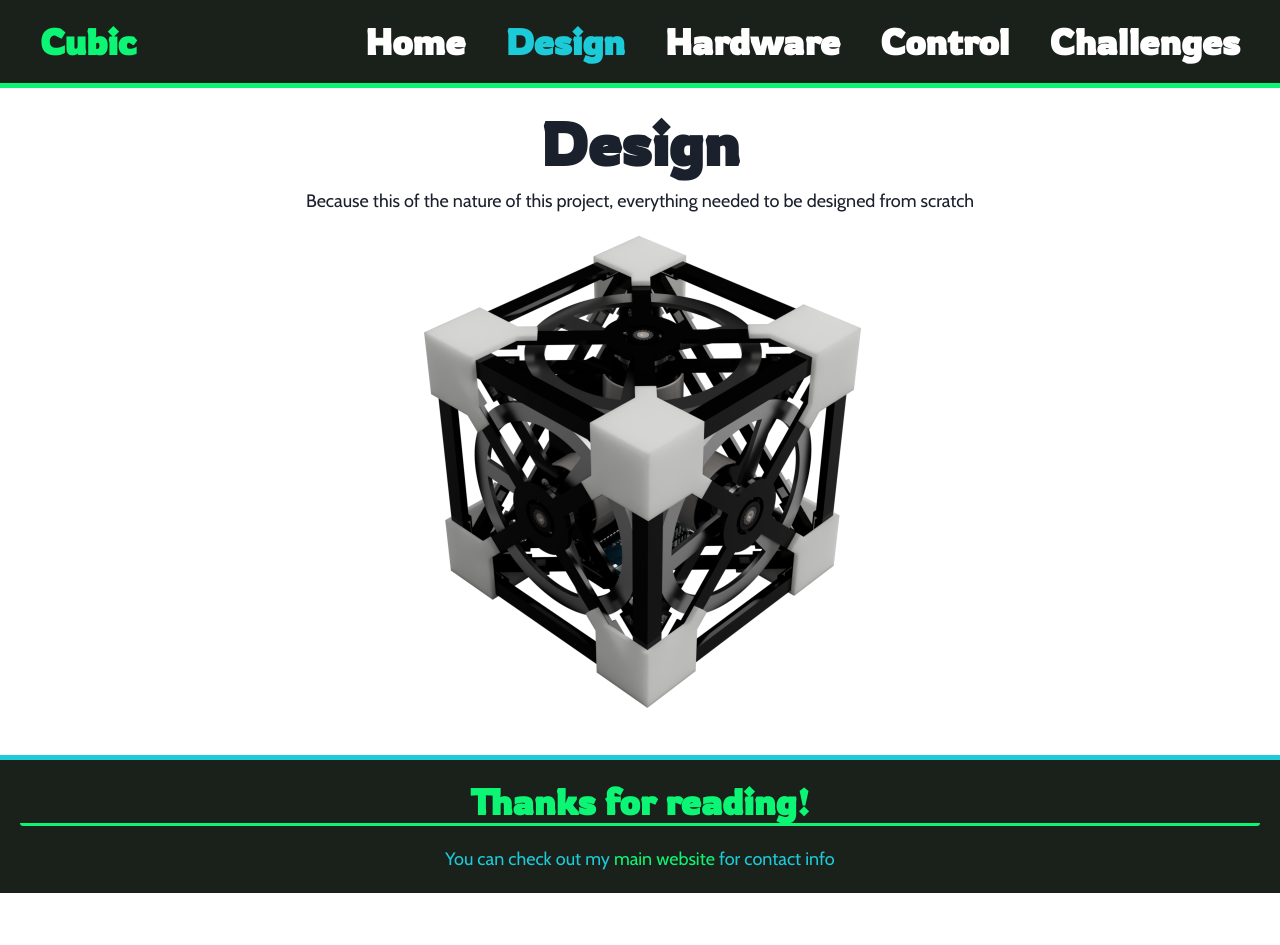
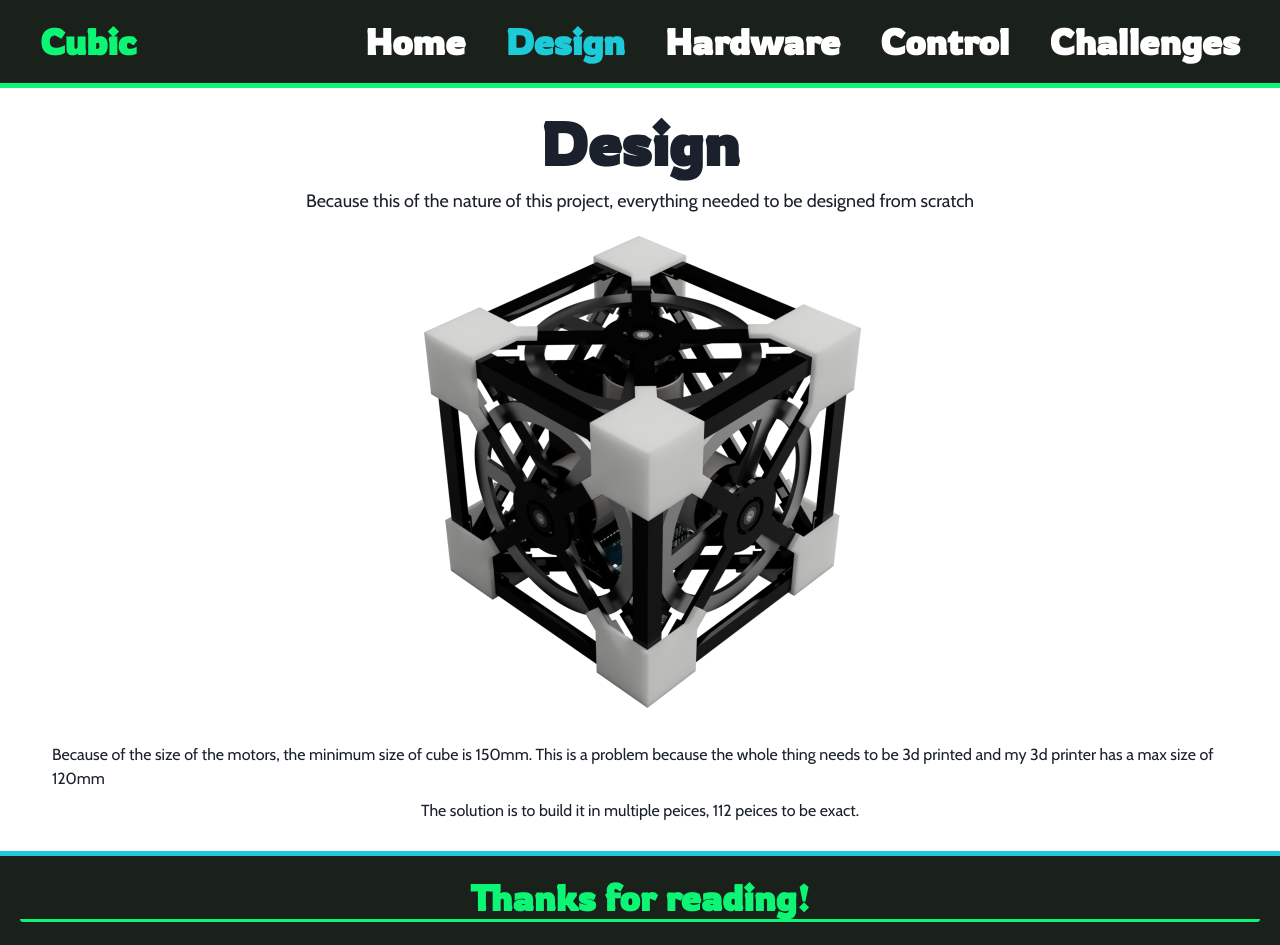
Before and after one commit to Jumner/Cubic, a Next.js app in the folder site/: page /design in a window 1280 px wide. Shown: the top 945 px of the page. Before the commit the page ends 893 px from the top, so only its background shows below. Built offline with nearby package versions, Linux system fonts and the light colour scheme.

Commit message:
worked on design

```diff
--- a/site/pages/design.js
+++ b/site/pages/design.js
@@ -1,6 +1,6 @@
-import { Heading, Image, Text } from '@chakra-ui/react';
-import Page from './components/Page';
-import Render from './../public/img/finalrender.png';
+import { Heading, Image, Text } from "@chakra-ui/react";
+import Page from "./components/Page";
+import Render from "./../public/img/finalrender.png";
 export default function Design() {
   return (
     <Page name="Design">
@@ -10,6 +10,15 @@ export default function Design() {
         designed from scratch
       </Text>
       <Image src={Render.src} w="lg" alt="Render" />
+      <Text>
+        Because of the size of the motors, the minimum size of cube is 150mm.
+        This is a problem because the whole thing needs to be 3d printed and my
+        3d printer has a max size of 120mm
+      </Text>
+      <Text>
+        The solution is to build it in multiple peices, 112 peices to be exact.
+      </Text>
+	<Text></Text>
     </Page>
   );
 }
```
Lines whose indentation alone changed are shown as unchanged.
